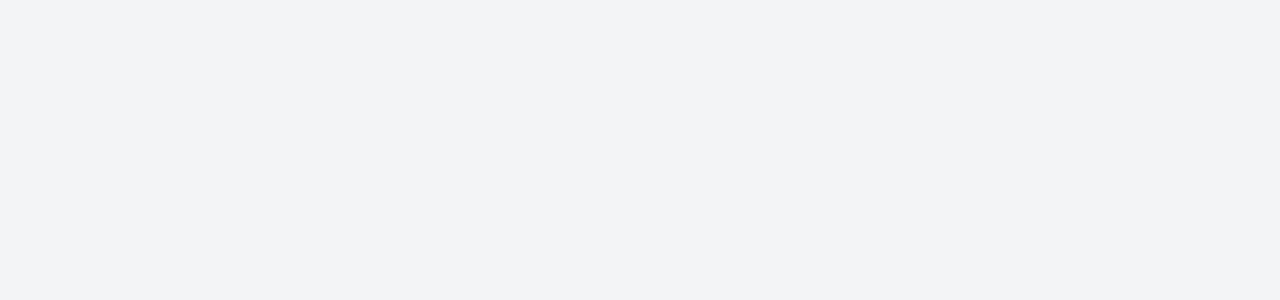
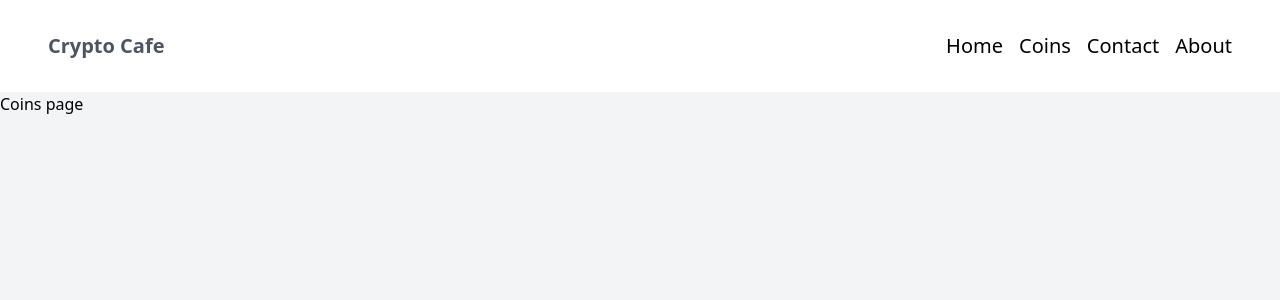
Before and after one commit to Shahriyar-Hosen/crypto-cafe, a React (Create React App) app: page /coins in a window 1280 px wide. Before the commit this address had no page. Shown: the top 300 px of the page. Built offline with nearby package versions, Linux system fonts and the light colour scheme.

Commit message:
header added

```diff
--- a/src/App.js
+++ b/src/App.js
@@ -1,12 +1,21 @@
-import { Route, Routes } from 'react-router-dom';
-import './App.css';
-import Homepage from './components/Homepage/Homepage';
+import { Route, Routes } from "react-router-dom";
+import "./App.css";
+import About from "./components/About/About";
+import Coins from "./components/Coins/Coins";
+import Contact from "./components/Contact/Contact";
+import Header from "./components/Header/Header";
+import Homepage from "./components/Homepage/Homepage";
 
 function App() {
   return (
-    <div className=''>
+    <div className="">
+      <Header />
       <Routes>
-        <Route path='/' element={<Homepage />}></Route>
+        <Route path="/" element={<Homepage />}></Route>
+        <Route path="/home" element={<Homepage />}></Route>
+        <Route path="/coins" element={<Coins />}></Route>
+        <Route path="/contact" element={<Contact />}></Route>
+        <Route path="/about" element={<About />}></Route>
       </Routes>
     </div>
   );
--- a/src/components/Coins/Coins.js
+++ b/src/components/Coins/Coins.js
@@ -0,0 +1,11 @@
+import React from 'react';
+
+const Coins = () => {
+    return (
+        <div>
+            <h1>Coins page</h1>
+        </div>
+    );
+};
+
+export default Coins;
--- a/src/components/Header/Header.js
+++ b/src/components/Header/Header.js
@@ -1,12 +1,20 @@
-import React from 'react';
+import React from "react";
+import { Link } from "react-router-dom";
 
 const Header = () => {
-    return (
-        <div className=''>
-            <div>Crypto Cafe</div>
-            <div></div>
-        </div>
-    );
+  return (
+    <div className="sticky top-0 bg-white px-12 py-8 flex justify-center md:justify-between">
+      <div className="hidden md:block">
+        <h1 className="font-sans font-bold text-xl  text-gray-600"><Link to='/'>Crypto Cafe</Link></h1>
+      </div>
+      <div className="flex gap-4 text-xl">
+          <Link to='/home'>Home</Link>
+          <Link to='/coins'>Coins</Link>
+          <Link to='/contact'>Contact</Link>
+          <Link to='/about'>About</Link>
+      </div>
+    </div>
+  );
 };
 
 export default Header;
```
